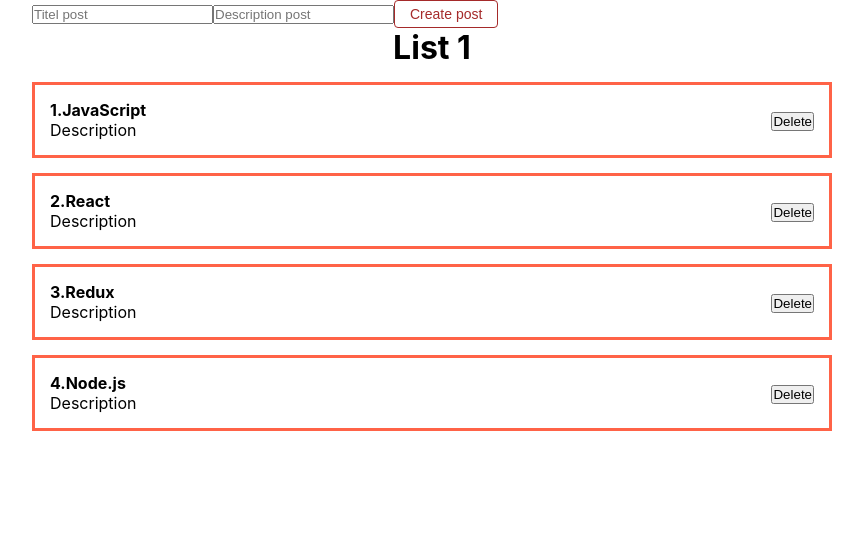
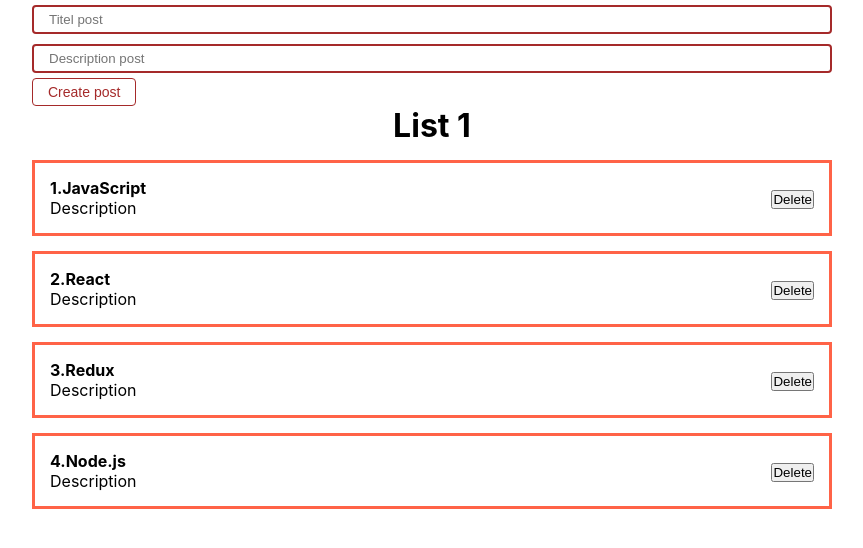
Before and after one commit to VadimKorobec/React, a React (Create React App) app: page / in a window 1280 px wide. Shown: the top 548 px of the page, without its empty margins (208-1071 px from the left). Built offline with nearby package versions, Linux system fonts and the light colour scheme.

Commit message:
Update App.jsx

```diff
--- a/src/components/App.jsx
+++ b/src/components/App.jsx
@@ -2,6 +2,7 @@ import React, { useState } from 'react';
 import { PostList } from './PostList';
 import './styles/App.css';
 import { MyButton } from './UI/button/MyButton';
+import { MyInput } from './UI/input/MyInput';
 
 export const App = () => {
   const [posts, setPosts] = useState([
@@ -14,8 +15,8 @@ export const App = () => {
   return (
     <div className="App">
       <form>
-        <input type="text" placeholder="Titel post" />
-        <input type="text" placeholder="Description post" />
+        <MyInput type="text" placeholder="Titel post" />
+        <MyInput type="text" placeholder="Description post" />
         <MyButton type="submit">Create post</MyButton>
       </form>
       <PostList posts={posts} title="List 1" />
```
